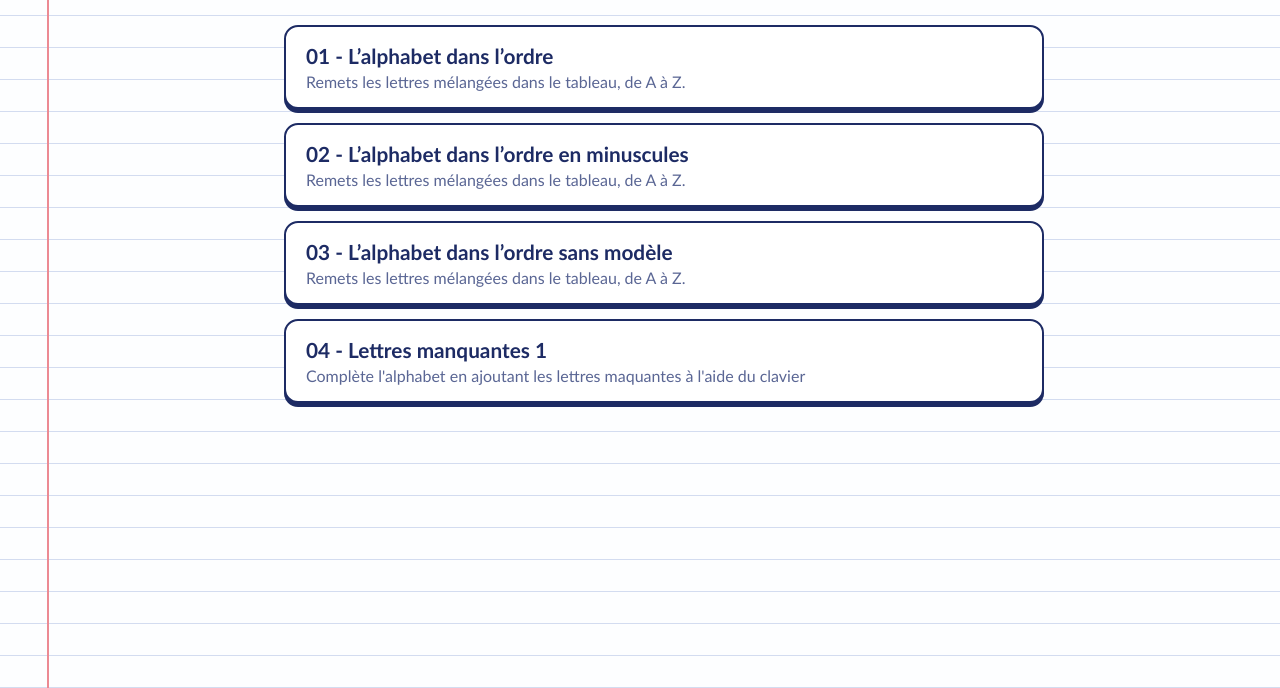
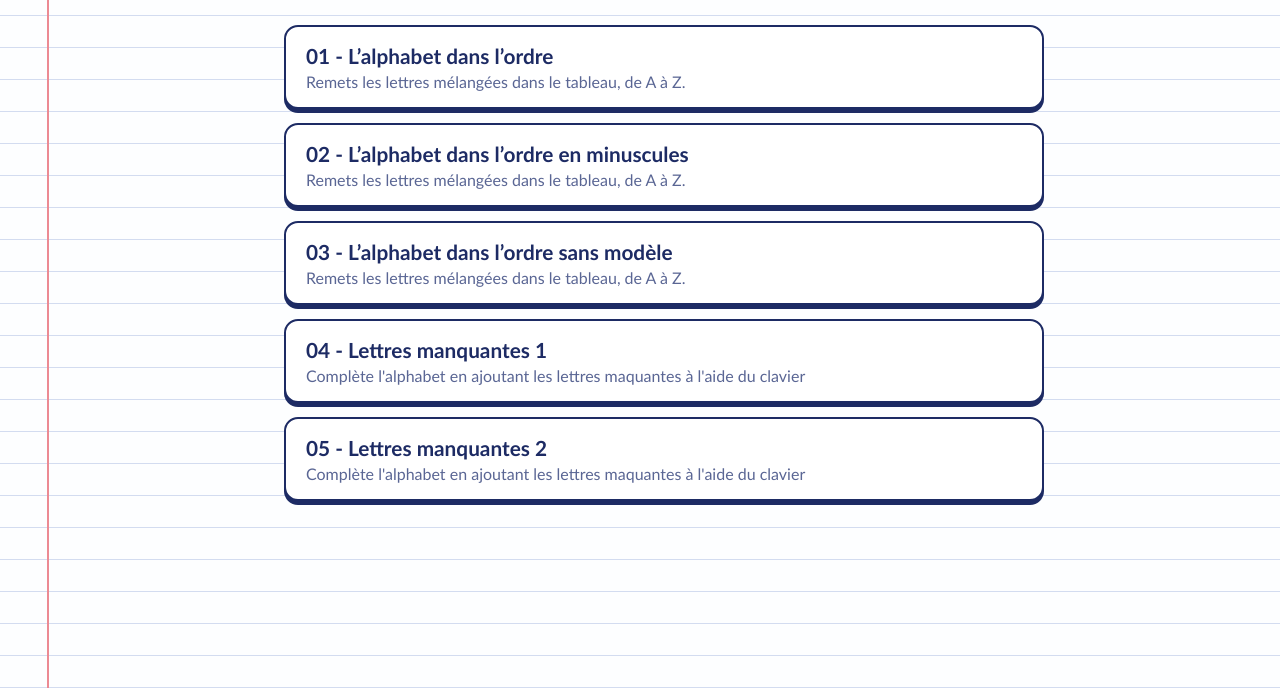
Before and after one commit to n1co-m/AlphaFLE, a plain HTML site: page index.html in a window 1280 px wide. Shown: the part 112-800 px from the top of the page. Drawn offline with Linux system fonts and the light colour scheme; a web font is replaced by a local one.

Commit message:
Update index.html

```diff
--- a/index.html
+++ b/index.html
@@ -85,6 +85,13 @@
       </a>
     </li>
 
+             <li>
+      <a href="05-lettres-manquantes-2">
+        <span class="titre">05 - Lettres manquantes 2</span>
+        <span class="desc">Complète l'alphabet en ajoutant les lettres maquantes à l'aide du clavier</span>
+      </a>
+    </li>
+
     <!--
       POUR AJOUTER UN EXERCICE :
       1. Déposez son fichier à côté de ce sommaire (ex. : mon-exercice.html).
```
